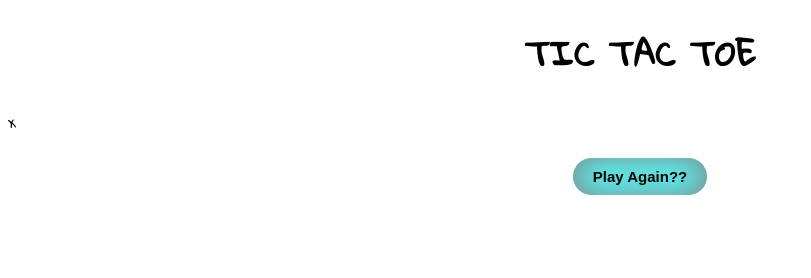
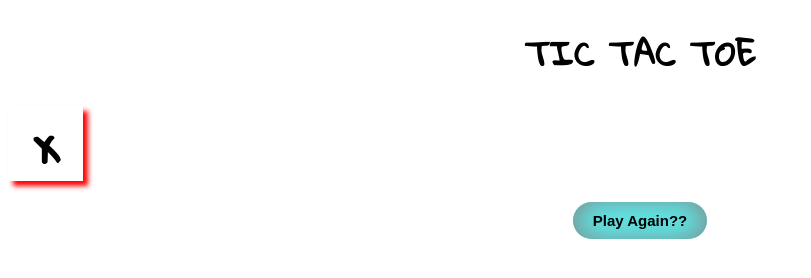
Before and after one commit to nikitapatil311/Symbol-grid-puzzle, a website with bundled scripts: page index.html in a window 1280 px wide. Shown: the whole page, without its empty margins (0-811 px from the left). Built offline with nearby package versions, Linux system fonts and the light colour scheme.

Commit message:
add style

```diff
--- a/styles.css
+++ b/styles.css
@@ -8,7 +8,16 @@ body {
 h1 {
   text-align: center;
 }
-
+.box {
+  width: 75px;
+  height: 75px;
+  display: flex;
+  justify-content: center;
+  align-items: center;
+  font-weight: 800;
+  font-size: 50px;
+  box-shadow: 5px 5px 5px red;
+}
 .input {
   padding: 10px 20px;
   font-size: 15px;
```
Also changed, not shown: 2 other files.
